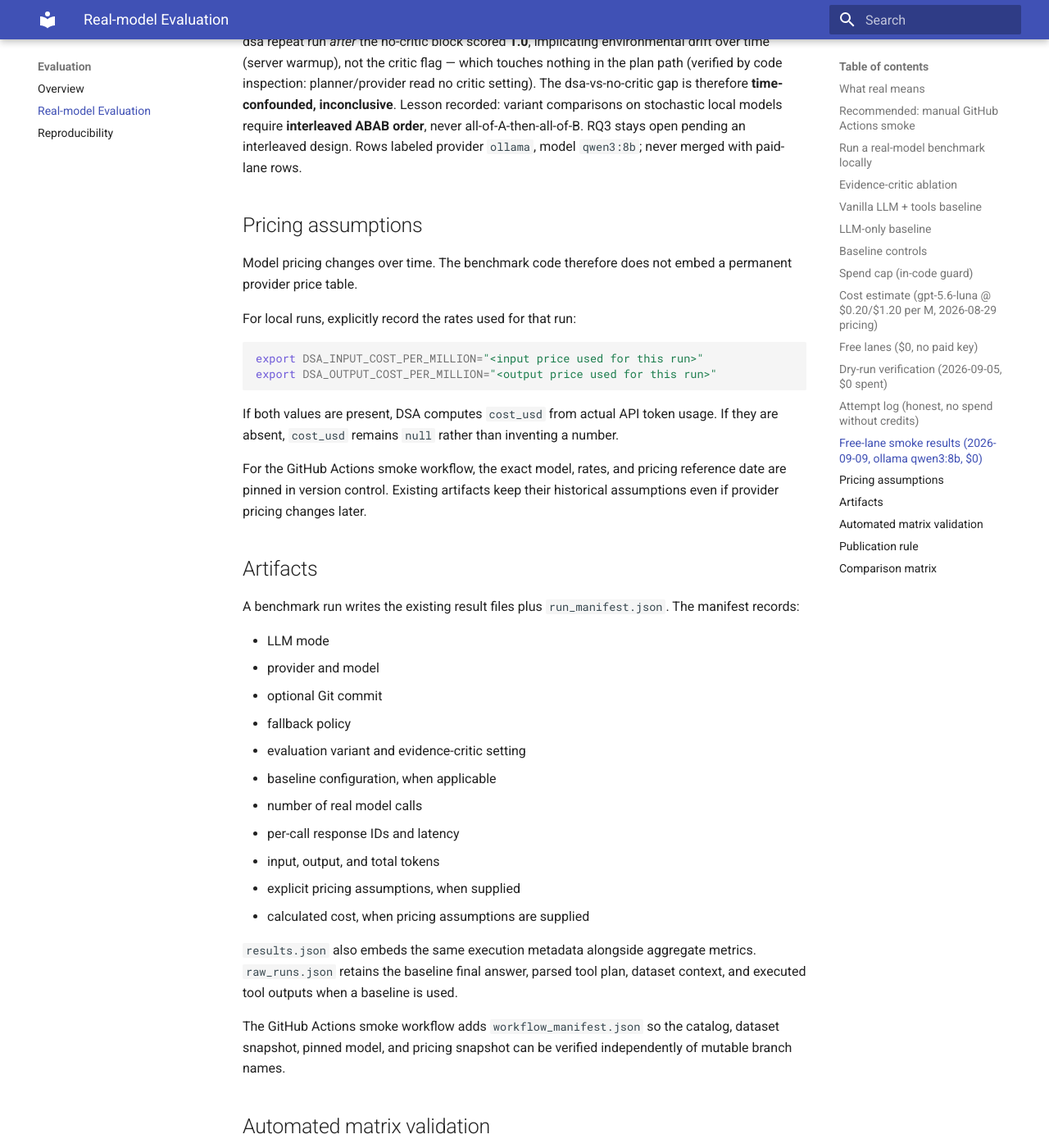
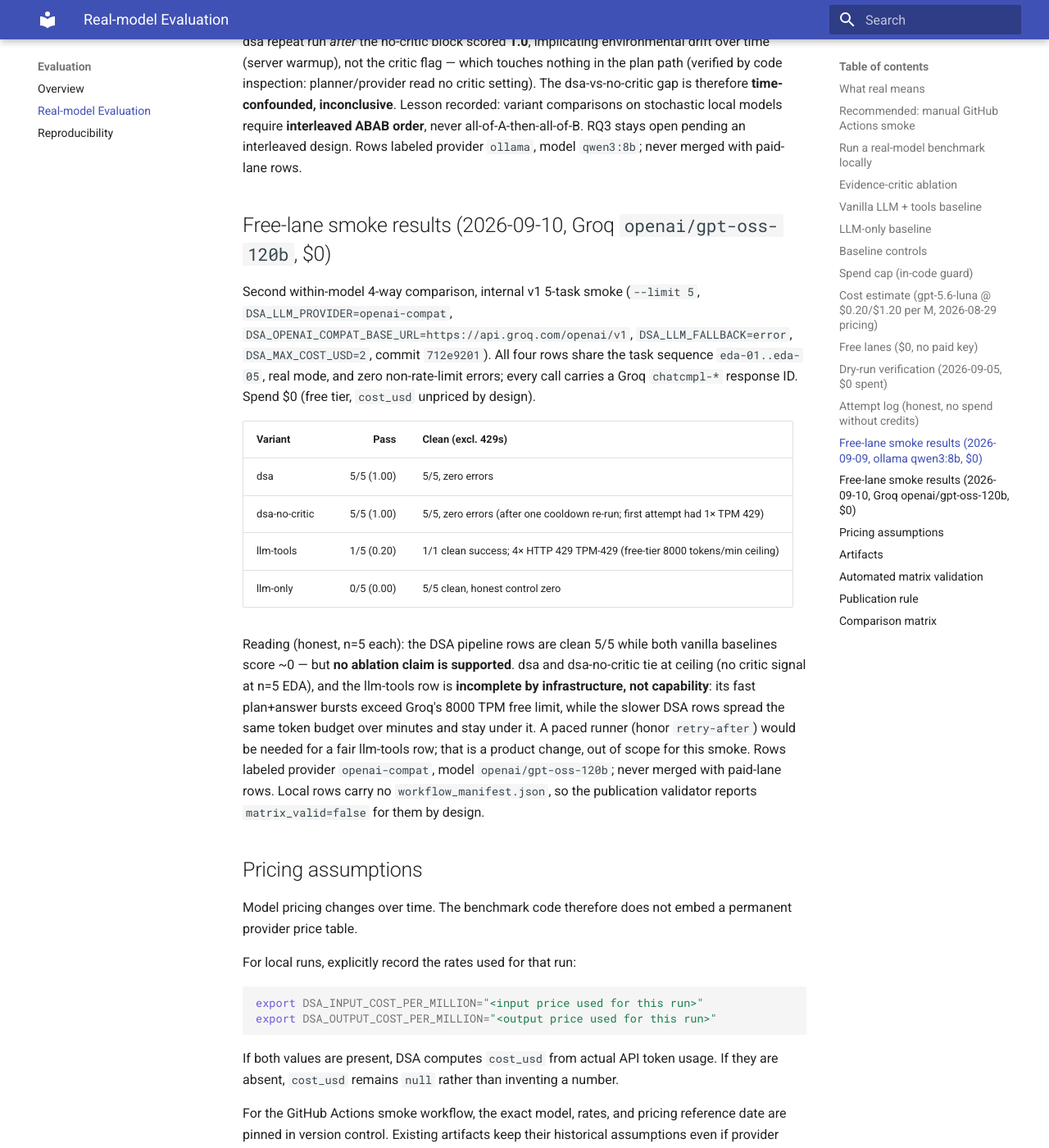
Before and after one commit to Jackxiaozhiren/data-science-agent, an MkDocs documentation site: the page built from docs/real-model-evaluation.md, in a window 1280 px wide and 1400 px high, scrolled down 6930 px. Shown: the whole window at 82% size. Built offline with MkDocs 1.6.1 and Material for MkDocs 9.7.7, drawn with Linux system fonts in a browser that asks for light colours.

Commit message:
docs(real-model): Groq free-lane 4-way smoke (gpt-oss-120b, dsa 5/5, 429-confined tools row)

```diff
--- a/docs/real-model-evaluation.md
+++ b/docs/real-model-evaluation.md
@@ -247,6 +247,35 @@ comparisons on stochastic local models require **interleaved ABAB order**,
 never all-of-A-then-all-of-B. RQ3 stays open pending an interleaved design.
 Rows labeled provider `ollama`, model `qwen3:8b`; never merged with paid-lane rows.
 
+## Free-lane smoke results (2026-09-10, Groq `openai/gpt-oss-120b`, $0)
+
+Second within-model 4-way comparison, internal v1 5-task smoke
+(`--limit 5`, `DSA_LLM_PROVIDER=openai-compat`,
+`DSA_OPENAI_COMPAT_BASE_URL=https://api.groq.com/openai/v1`,
+`DSA_LLM_FALLBACK=error`, `DSA_MAX_COST_USD=2`, commit `712e9201`).
+All four rows share the task sequence `eda-01..eda-05`, real mode, and zero
+non-rate-limit errors; every call carries a Groq `chatcmpl-*` response ID.
+Spend $0 (free tier, `cost_usd` unpriced by design).
+
+| Variant | Pass | Clean (excl. 429s) |
+|---|---:|---|
+| dsa | 5/5 (1.00) | 5/5, zero errors |
+| dsa-no-critic | 5/5 (1.00) | 5/5, zero errors (after one cooldown re-run; first attempt had 1× TPM 429) |
+| llm-tools | 1/5 (0.20) | 1/1 clean success; 4× HTTP 429 TPM-429 (free-tier 8000 tokens/min ceiling) |
+| llm-only | 0/5 (0.00) | 5/5 clean, honest control zero |
+
+Reading (honest, n=5 each): the DSA pipeline rows are clean 5/5 while both
+vanilla baselines score ~0 — but **no ablation claim is supported**.
+dsa and dsa-no-critic tie at ceiling (no critic signal at n=5 EDA), and the
+llm-tools row is **incomplete by infrastructure, not capability**: its fast
+plan+answer bursts exceed Groq's 8000 TPM free limit, while the slower DSA
+rows spread the same token budget over minutes and stay under it. A paced
+runner (honor `retry-after`) would be needed for a fair llm-tools row; that
+is a product change, out of scope for this smoke. Rows labeled provider
+`openai-compat`, model `openai/gpt-oss-120b`; never merged with paid-lane
+rows. Local rows carry no `workflow_manifest.json`, so the publication
+validator reports `matrix_valid=false` for them by design.
+
 ## Pricing assumptions
 
 Model pricing changes over time. The benchmark code therefore does not embed a permanent provider price table.
```
